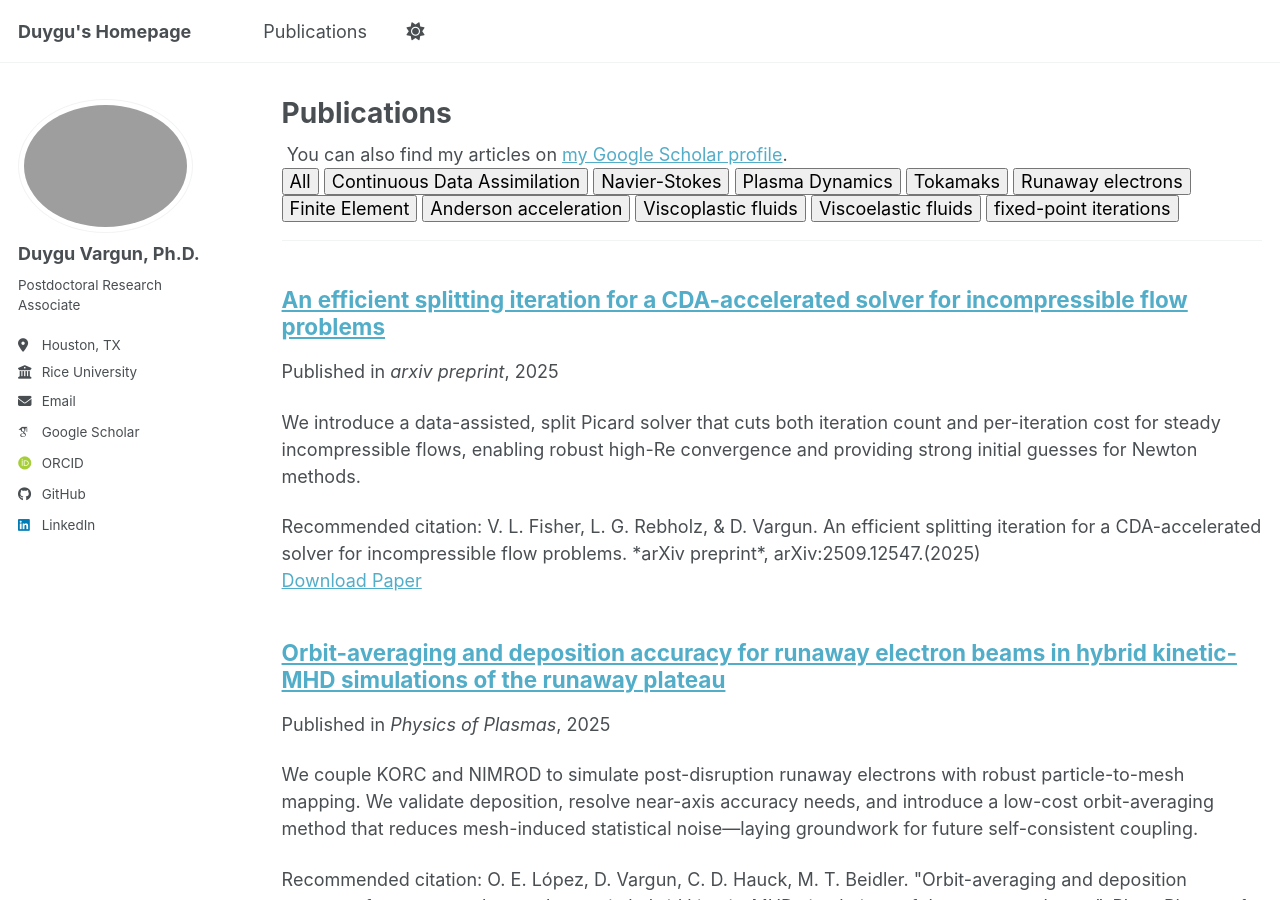
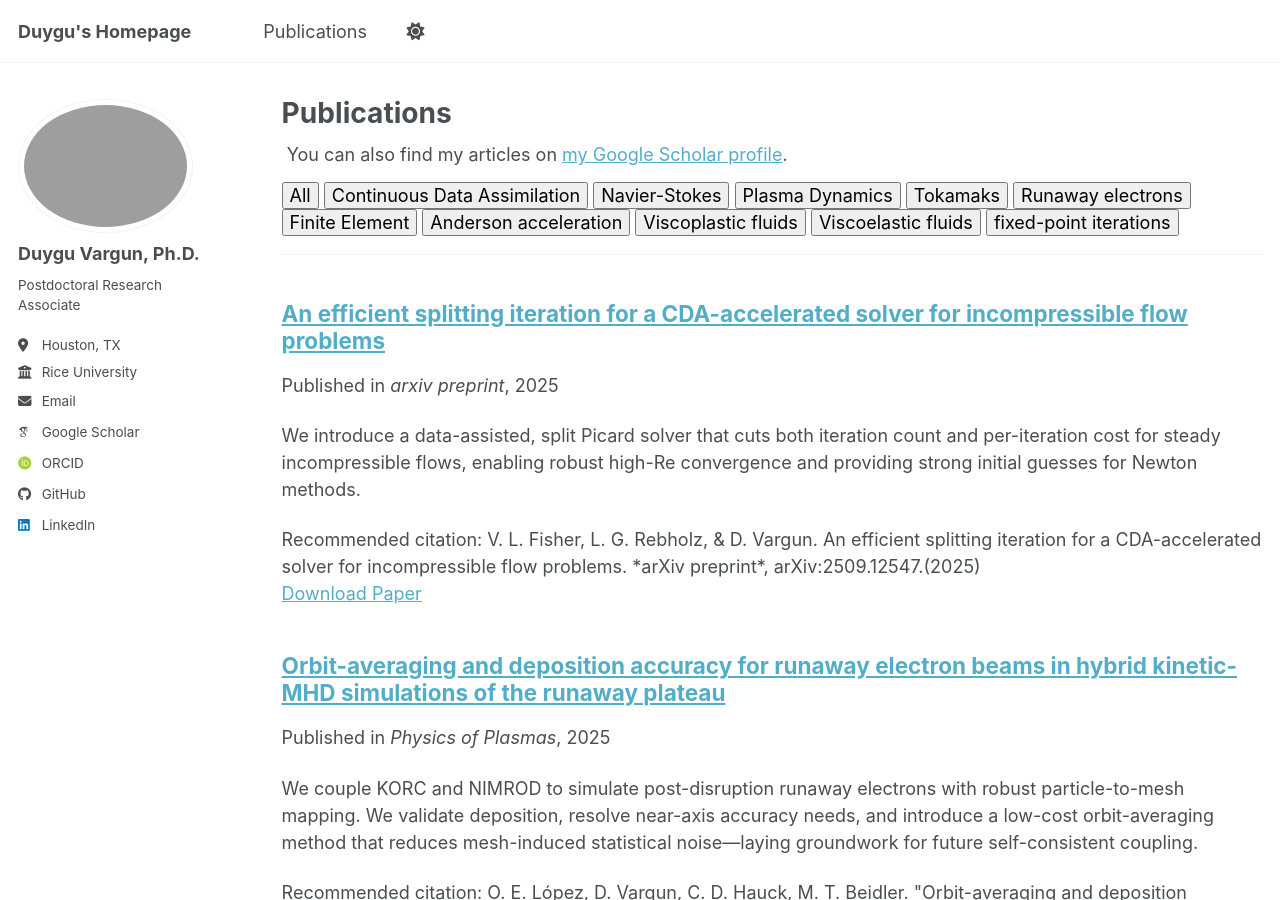
Before and after one commit to dvargun/dvargun.github.io, a Jekyll site: the page built from _pages/publications.html, in a window 1280 px wide and 900 px high. Built offline with Jekyll 4.4.1, drawn with Linux system fonts in a browser that asks for light colours; some web fonts are replaced; a script bundle is joined from its source files by our own code; library files that are not in the unit come from our copies.

Commit message:
publication arrange

```diff
--- a/_pages/publications.html
+++ b/_pages/publications.html
@@ -15,6 +15,8 @@ author_profile: true
 {% endif %}
 
 <div class="pub-scholar-gap"></div>
+<div style="height: 0.75rem;"></div>
+
 
 {% if site.publication_category %}
   <div class="pub-filters">
```
